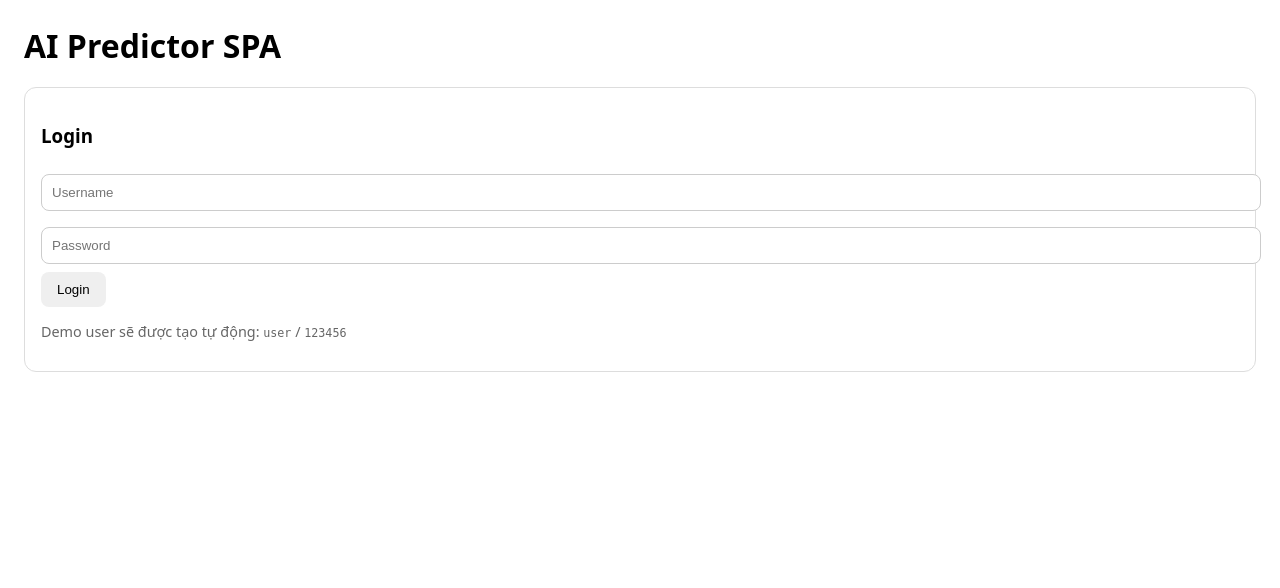
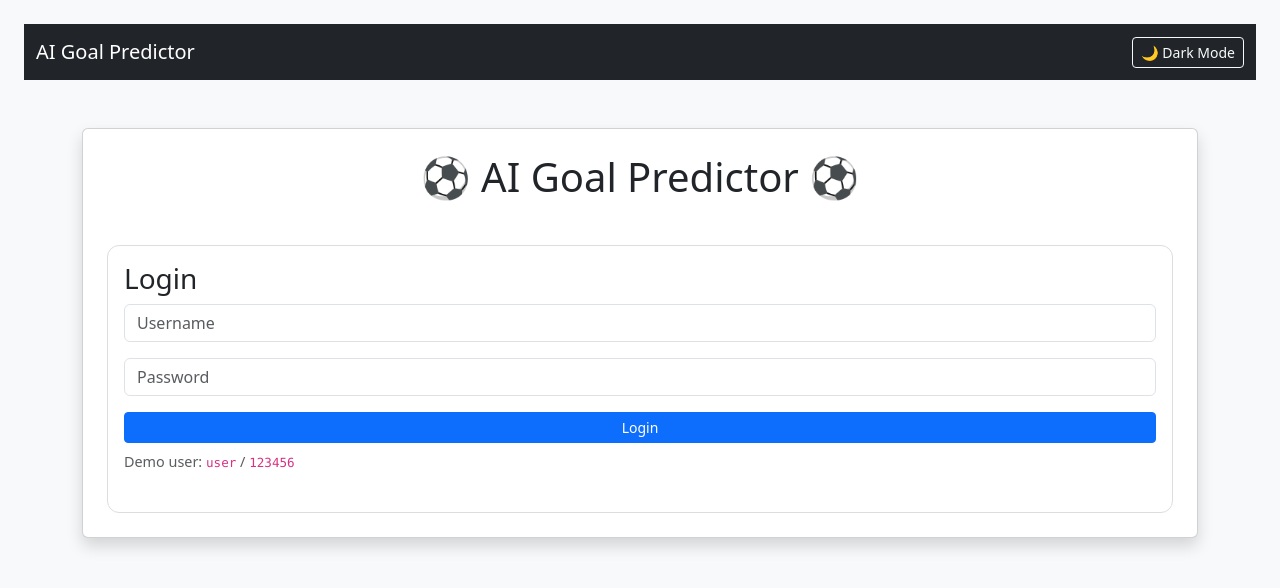
Before and after one commit to Buithienphuoc/ComputationalMLAsm2, a Django app: page / in a window 1280 px wide. Shown: the top 588 px of the page. Run offline with Django 5.2, Linux system fonts and the light colour scheme.

Commit message:
add bootstrap, darkmode

```diff
--- /dev/null
+++ b/ai_app/static/ai_app/darkmode.js
@@ -0,0 +1,12 @@
+// Toggle dark mode
+document.addEventListener("DOMContentLoaded", function () {
+    const toggleBtn = document.getElementById("toggle-dark");
+    if (toggleBtn) {
+        toggleBtn.addEventListener("click", function() {
+            document.body.classList.toggle("dark-mode");
+            this.textContent = document.body.classList.contains("dark-mode")
+                ? "☀️ Light Mode"
+                : "🌙 Dark Mode";
+        });
+    }
+});
--- a/ai_app/templates/ai_app/index.html
+++ b/ai_app/templates/ai_app/index.html
@@ -4,53 +4,101 @@
 <head>
     <meta charset="utf-8">
     <meta name="viewport" content="width=device-width, initial-scale=1">
-    <title>AI Predictor SPA</title>
+    <title>AI Goal Predictor</title>
+    <!-- Bootstrap CSS -->
+    <link href="https://cdn.jsdelivr.net/npm/bootstrap@5.3.3/dist/css/bootstrap.min.css" rel="stylesheet">
     <link rel="stylesheet" href="{% static 'ai_app/style.css' %}">
+    <style>
+        body.dark-mode {
+            background-color: #121212;
+            color: #f8f9fa;
+        }
+        body.dark-mode .card {
+            background-color: #1e1e1e;
+            color: #f8f9fa;
+        }
+        body.dark-mode .table {
+            color: #f8f9fa;
+        }
+    </style>
 </head>
-<body>
-<div id="app">
-    <h1>AI Predictor SPA</h1>
+<body class="bg-light">
 
+<!-- Navbar -->
+<nav class="navbar navbar-expand-lg navbar-dark bg-dark">
+  <div class="container-fluid d-flex justify-content-between align-items-center">
+    <a class="navbar-brand d-flex align-items-center" href="#">
+      AI Goal Predictor
+    </a>
+    <button id="toggle-dark" class="btn btn-outline-light btn-sm">🌙 Dark Mode</button>
+  </div>
+</nav>
+
+<!-- Main Container -->
+<div class="container my-5">
+    <div id="app" class="card shadow p-4">
+        <h1 class="text-center mb-4">⚽ AI Goal Predictor ⚽</h1>
+
+        <!-- Auth Section -->
         <section id="auth">
-        <div id="login-box">
+            <div id="login-box" class="mb-4">
                 <h3>Login</h3>
-            <input id="username" placeholder="Username">
-            <input id="password" type="password" placeholder="Password">
-            <button id="btn-login">Login</button>
-            <p class="hint">Demo user sẽ được tạo tự động: <code>user</code> / <code>123456</code></p>
+                <div class="mb-3">
+                    <input id="username" class="form-control" placeholder="Username">
+                </div>
+                <div class="mb-3">
+                    <input id="password" type="password" class="form-control" placeholder="Password">
+                </div>
+                <button id="btn-login" class="btn btn-primary w-100 btn-sm">Login</button>
+                <p class="hint mt-2 text-muted small">
+                    Demo user: <code>user</code> / <code>123456</code>
+                </p>
             </div>
             <div id="loggedin" style="display:none;">
-            <span id="whoami"></span>
-            <button id="btn-logout">Logout</button>
+                <div class="d-flex justify-content-between align-items-center">
+                    <span id="whoami" class="fw-bold"></span>
+                    <button id="btn-logout" class="btn btn-danger btn-sm">Logout</button>
+                </div>
             </div>
         </section>
 
-    <section id="predict" style="display:none;">
+        <!-- Predict Section -->
+        <section id="predict" style="display:none;" class="mt-5">
             <h3>Predict</h3>
-
-        <label for="player">Player:</label>
-        <select id="player"></select>
-
-        <label for="opponent">Opposing Team:</label>
-        <select id="opponent"></select>
-
-        <label for="home_team">Home Team:</label>
-        <select id="home_team"></select>
-
-        <button id="btn-predict">Run</button>
-        <pre id="result"></pre>
+            <div class="mb-3">
+                <label for="player" class="form-label">Player:</label>
+                <select id="player" class="form-select form-select-sm"></select>
+            </div>
+            <div class="mb-3">
+                <label for="opponent" class="form-label">Opposing Team:</label>
+                <select id="opponent" class="form-select form-select-sm"></select>
+            </div>
+            <div class="mb-3">
+                <label for="home_team" class="form-label">Home Team:</label>
+                <select id="home_team" class="form-select form-select-sm"></select>
+            </div>
+            <button id="btn-predict" class="btn btn-success w-100 btn-sm">Run Prediction</button>
+            <pre id="result" class="mt-3 p-3 bg-light border rounded"></pre>
         </section>
 
-
-    <section id="history" style="display:none;">
+        <!-- History Section -->
+        <section id="history" style="display:none;" class="mt-5">
             <h3>History (latest 50)</h3>
-        <table id="history-table">
-            <thead><tr><th>Time</th><th>Input</th><th>Result</th></tr></thead>
+            <div class="table-responsive">
+                <table id="history-table" class="table table-striped table-hover">
+                    <thead class="table-dark">
+                        <tr><th>Time</th><th>Input</th><th>Result</th></tr>
+                    </thead>
                     <tbody></tbody>
                 </table>
+            </div>
         </section>
     </div>
+</div>
 
+<!-- Bootstrap JS -->
+<script src="https://cdn.jsdelivr.net/npm/bootstrap@5.3.3/dist/js/bootstrap.bundle.min.js"></script>
 <script src="{% static 'ai_app/main.js' %}"></script>
+<script src="{% static 'ai_app/darkmode.js' %}"></script>
 </body>
 </html>
```
Lines whose indentation alone changed are shown as unchanged.
